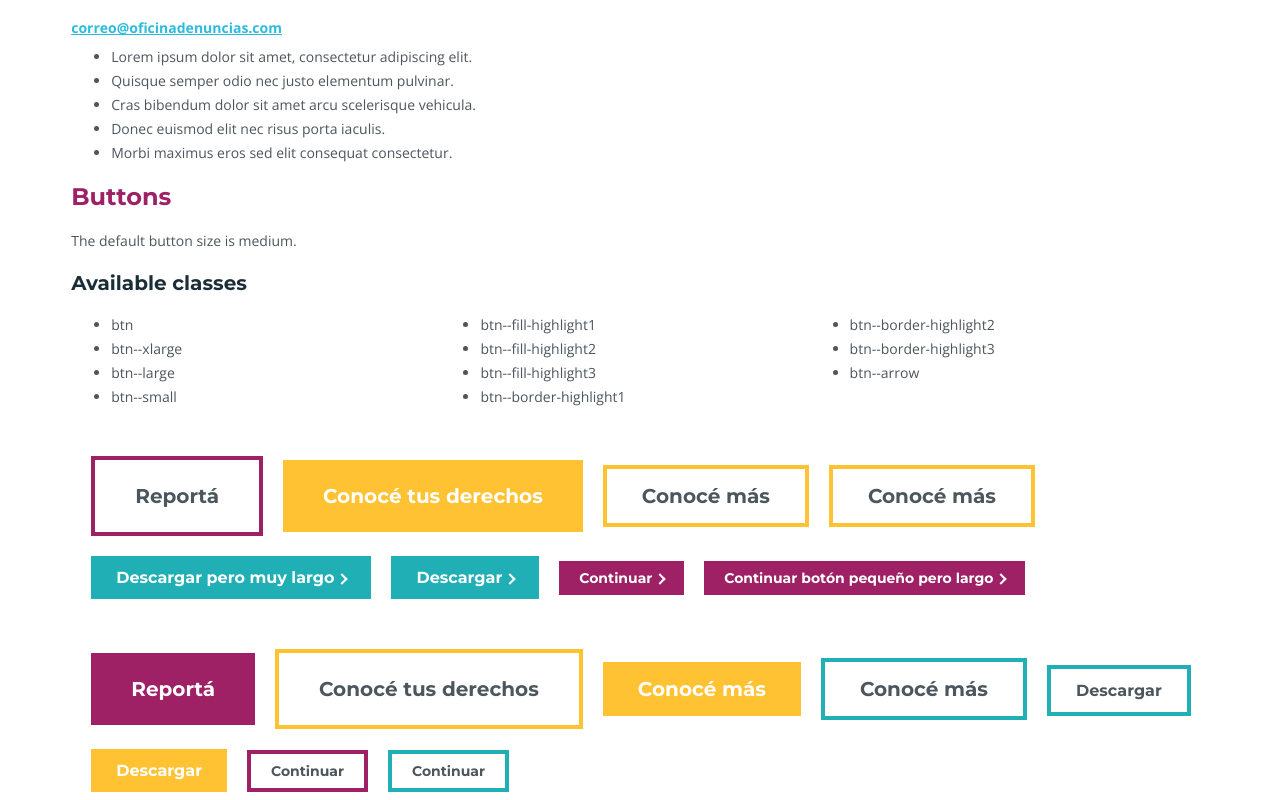
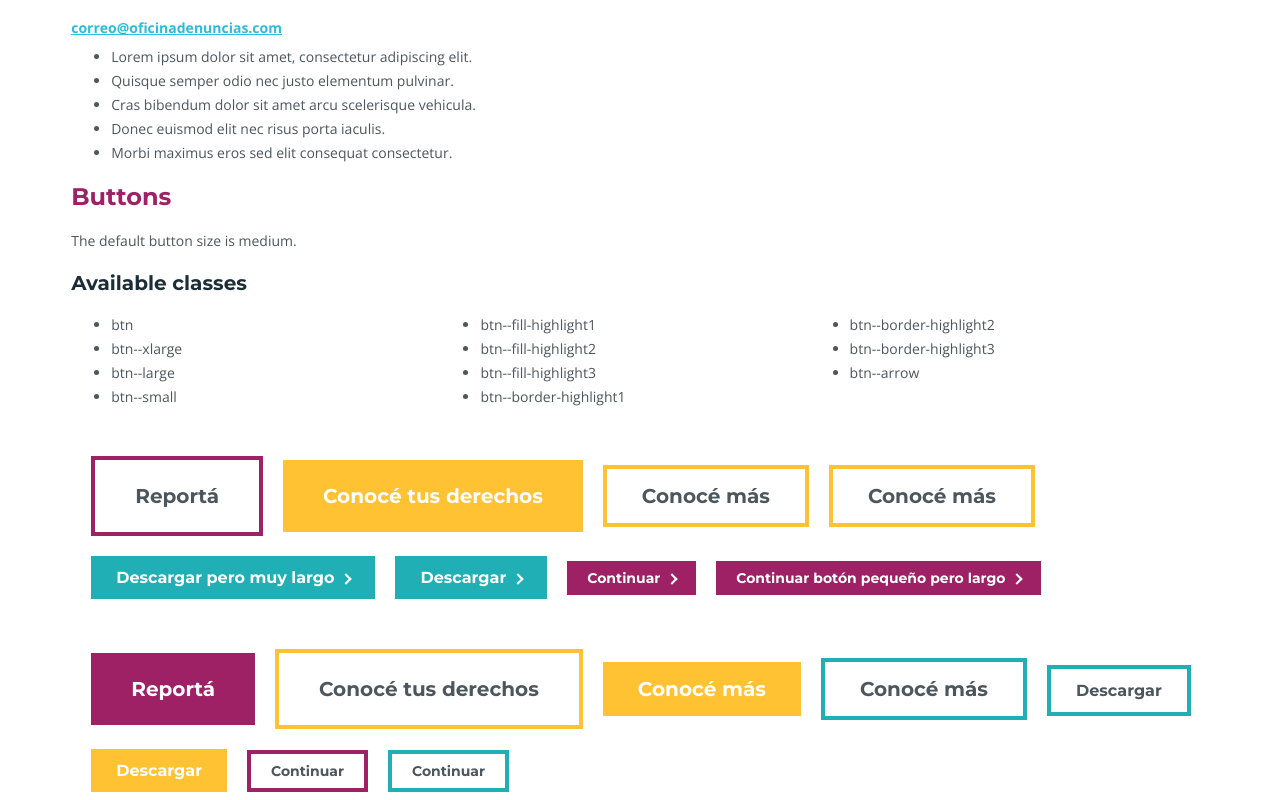
Before and after one commit to ManatiCR/fdi-front, a Vue app: page /styleguide in a window 1280 px wide. Shown: the part 938-1738 px from the top of the page. Built offline with nearby package versions, Linux system fonts and the light colour scheme.

Commit message:
FDI-2: Minor changes styles base.

```diff
--- a/src/App.vue
+++ b/src/App.vue
@@ -12,6 +12,10 @@
 @import url('https://fonts.googleapis.com/css?family=Montserrat:400,700');
 
 // Base Styles.
+
+* {
+  box-sizing: border-box;
+}
 
 html {
   font-size: 62.5%;
@@ -71,7 +75,6 @@ li {
   cursor: pointer;
   font-weight: 700;
   font-family: $montserrat;
-  box-sizing: border-box;
   text-decoration: none;
   color: #fff;
   font-size: 1.6rem;
@@ -99,7 +102,7 @@ li {
 .btn--arrow {
   &:after {
     content: "";
-    margin-left: 4px;
+    margin-left: 8px;
     border: solid #fff;
     border-width: 0 2px 2px 0;
     display: inline-block;
```
